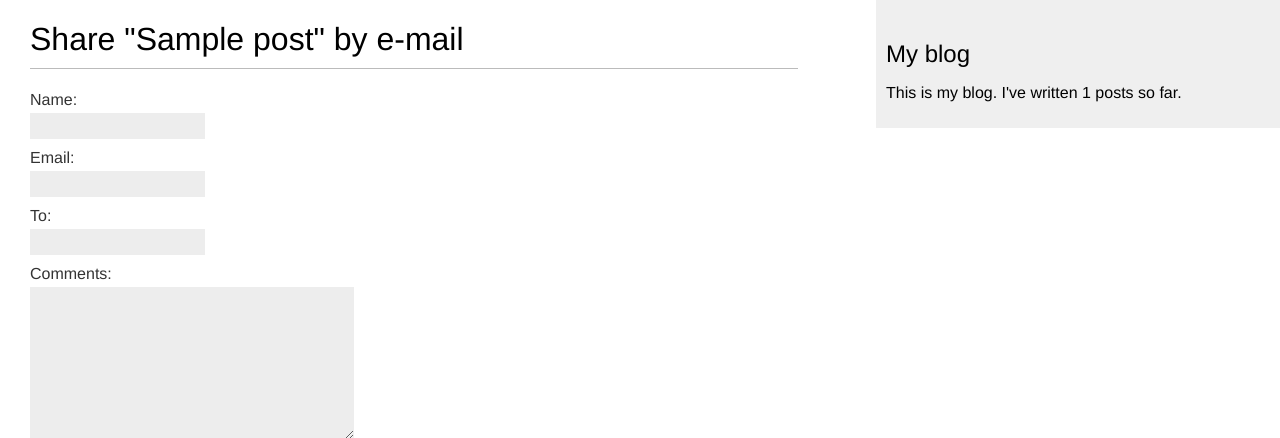
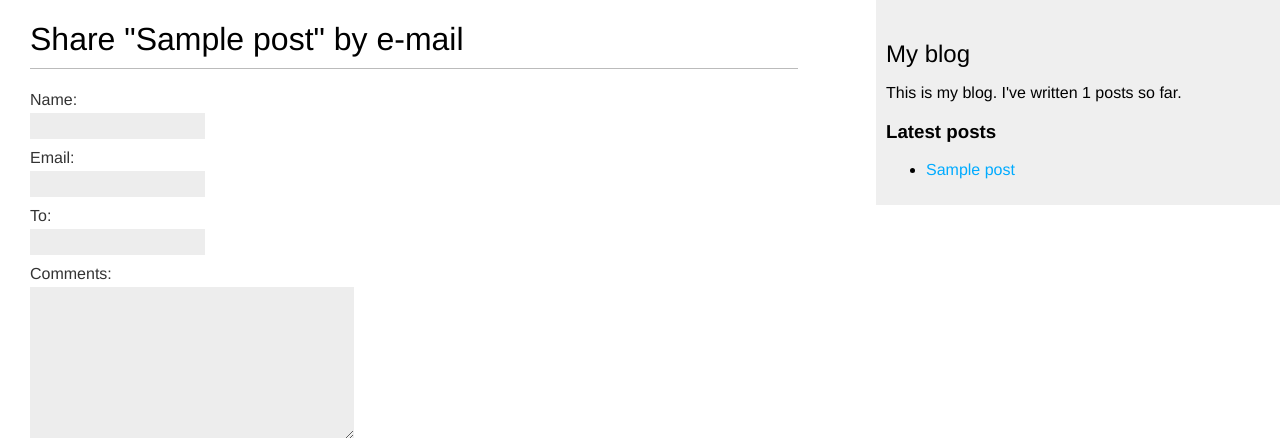
Before and after one commit to likelion-backend-6th/DjangoProject_Hanseunghun, a Django app: page /blog/1/share/ in a window 1280 px wide. Shown: the top 438 px of the page. Run offline with Django 4.2, Linux system fonts and the light colour scheme; tables that the repository leaves empty hold one stand-in row (values such as "Sample post").

Commit message:
커스텀 inclusion_tag 템플릿 추가

```diff
--- a/blog/templates/blog/base.html
+++ b/blog/templates/blog/base.html
@@ -21,6 +21,8 @@
         This is my blog.
         I've written {% total_posts %} posts so far.
     </p>
+    <h3>Latest posts</h3>
+    {% show_latest_posts 3 %}
 </div>
 </body>
 </html>
--- /dev/null
+++ b/blog/templates/blog/post/latest_posts.html
@@ -0,0 +1,9 @@
+<ul>
+    {% for post in latest_posts %}
+        <li>
+            <a href="{{ post.get_absolute_url }}">
+                {{ post.title }}
+            </a>
+        </li>
+    {% endfor %}
+</ul>
--- a/blog/templatetags/blog_tags.py
+++ b/blog/templatetags/blog_tags.py
@@ -8,3 +8,9 @@ register = template.Library()
 @register.simple_tag
 def total_posts():
     return Post.published.count()
+
+
+@register.inclusion_tag('blog/post/latest_posts.html')
+def show_latest_posts(count=5):
+    latest_posts = Post.published.order_by('-publish')[:count]
+    return {'latest_posts': latest_posts}
```
